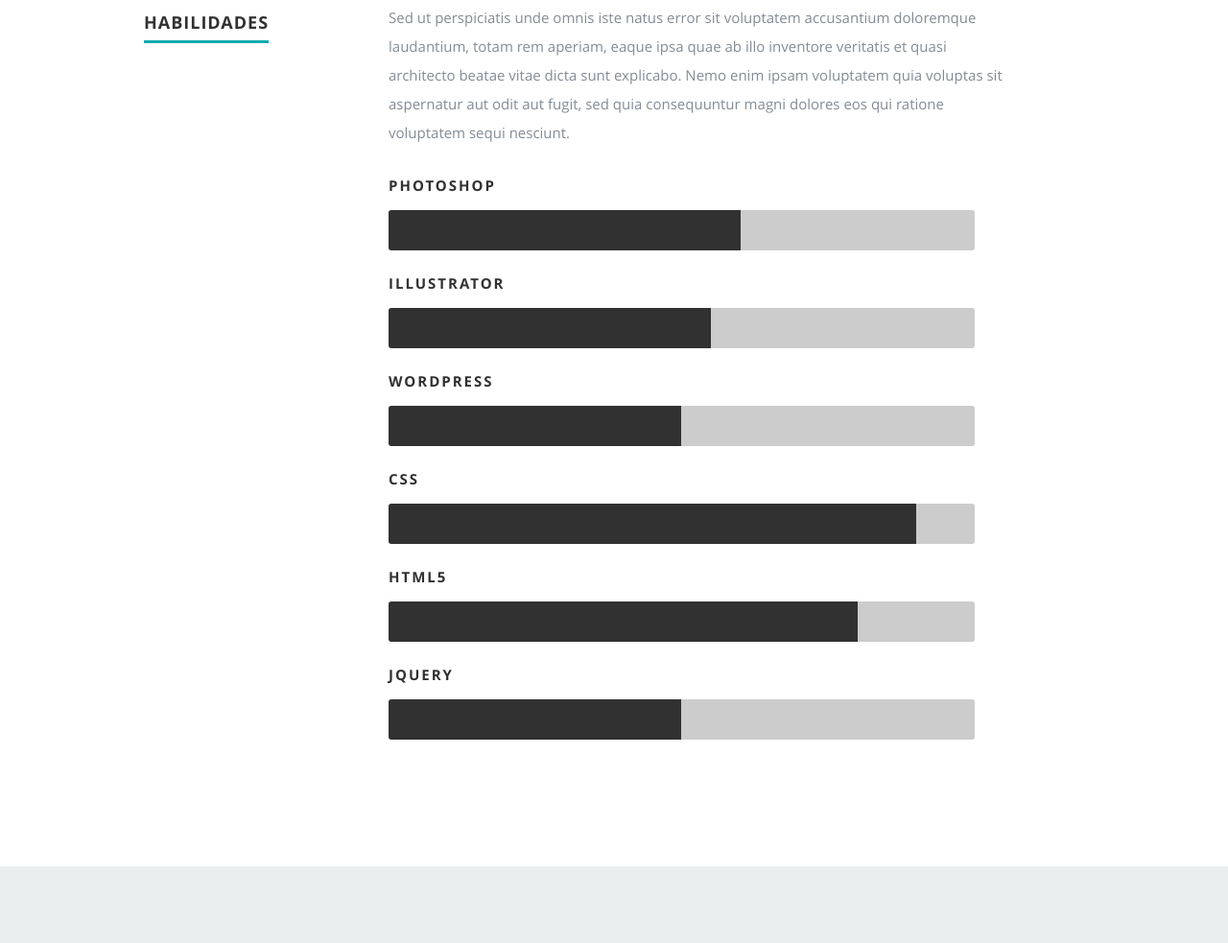
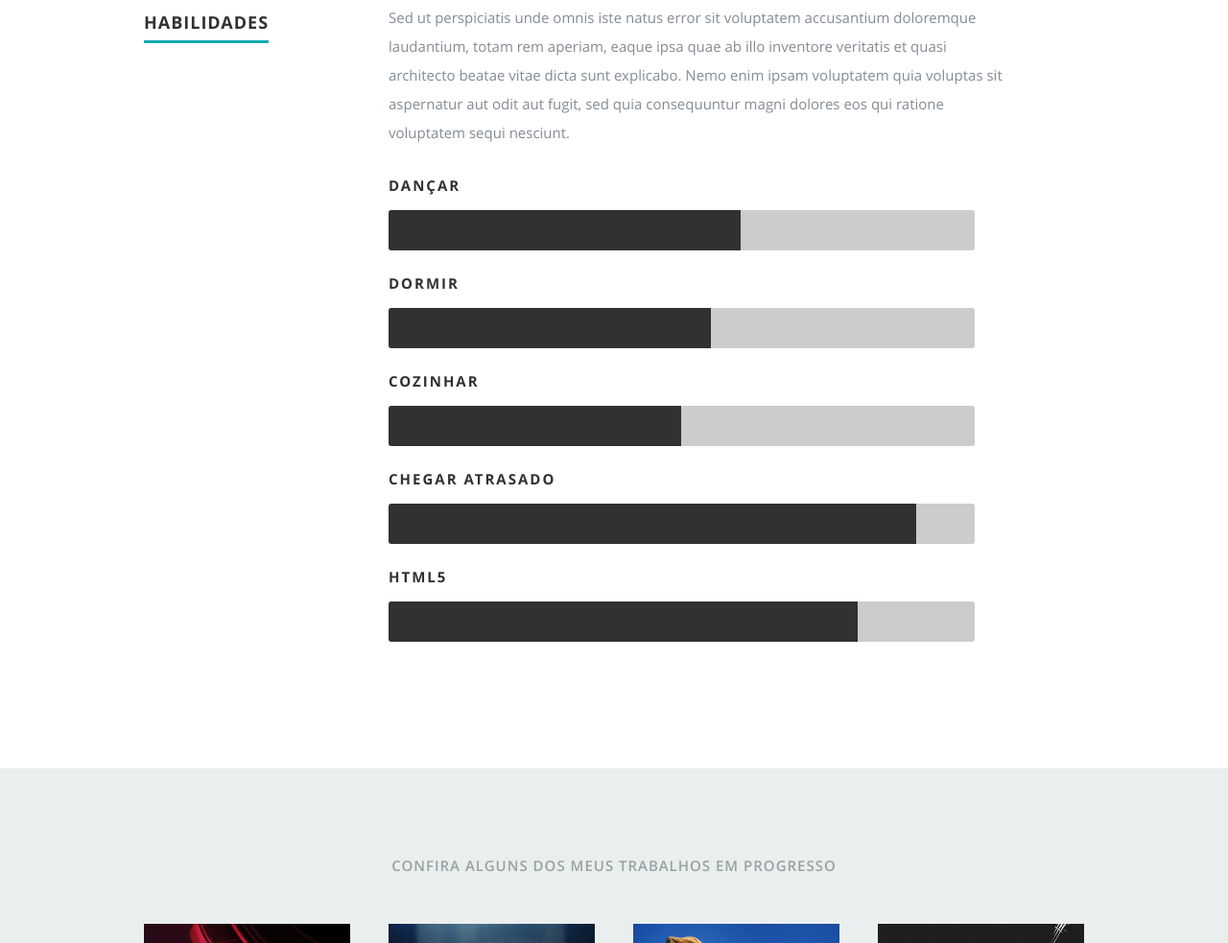
Before and after one commit to saloroso/saloroso_personal, a plain HTML site: page index.html in a window 1280 px wide. Shown: the part 2965-3948 px from the top of the page at 96% size. Drawn offline with nearby package versions, Linux system fonts and the light colour scheme.

Commit message:
Update index.html

```diff
--- a/index.html
+++ b/index.html
@@ -261,12 +261,11 @@
 				<div class="bars">
 
 				   <ul class="skills">
-					   <li><span class="bar-expand photoshop"></span><em>Photoshop</em></li>
-                  <li><span class="bar-expand illustrator"></span><em>Illustrator</em></li>
-						<li><span class="bar-expand wordpress"></span><em>Wordpress</em></li>
-						<li><span class="bar-expand css"></span><em>CSS</em></li>
+					   <li><span class="bar-expand photoshop"></span><em>Dançar</em></li>
+                  <li><span class="bar-expand illustrator"></span><em>Dormir</em></li>
+						<li><span class="bar-expand wordpress"></span><em>Cozinhar</em></li>
+						<li><span class="bar-expand css"></span><em>Chegar atrasado</em></li>
 						<li><span class="bar-expand html5"></span><em>HTML5</em></li>
-                  <li><span class="bar-expand jquery"></span><em>jQuery</em></li>
 					</ul>
 
 				</div><!-- end skill-bars -->
```
